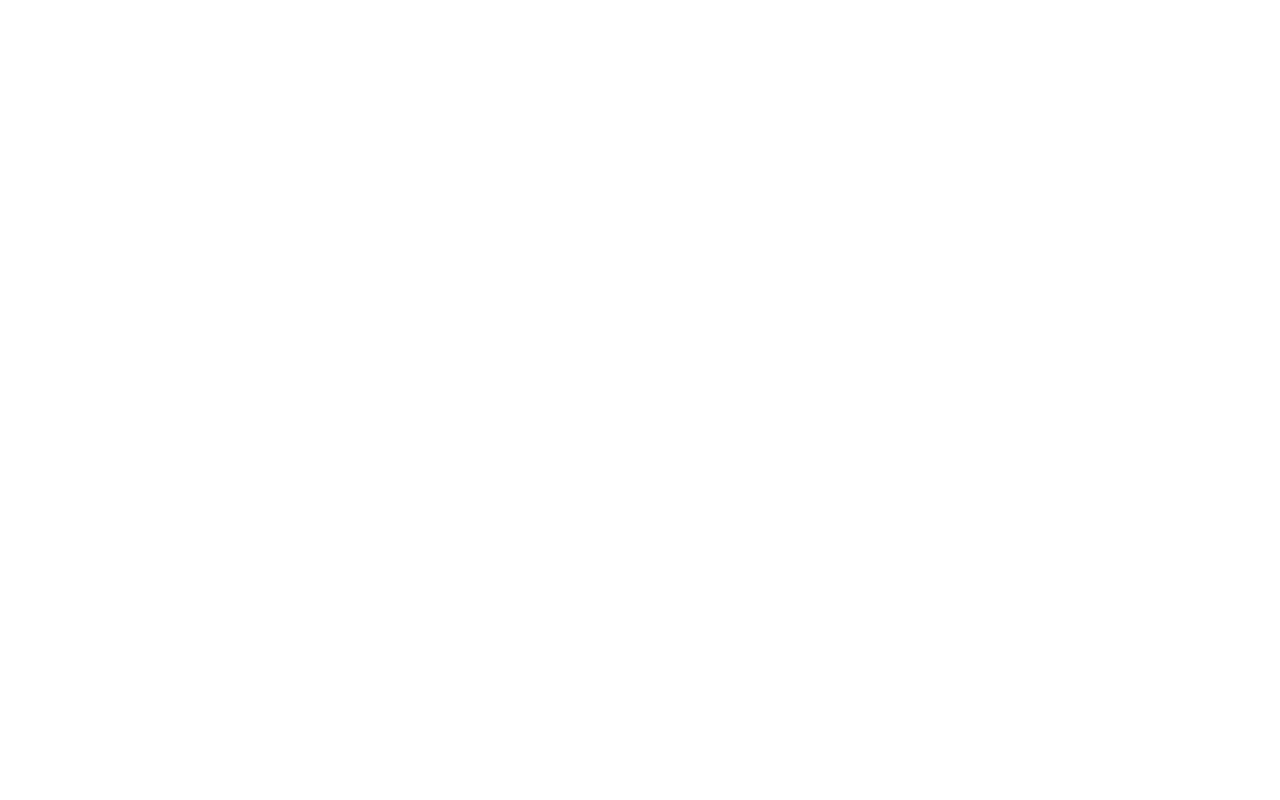
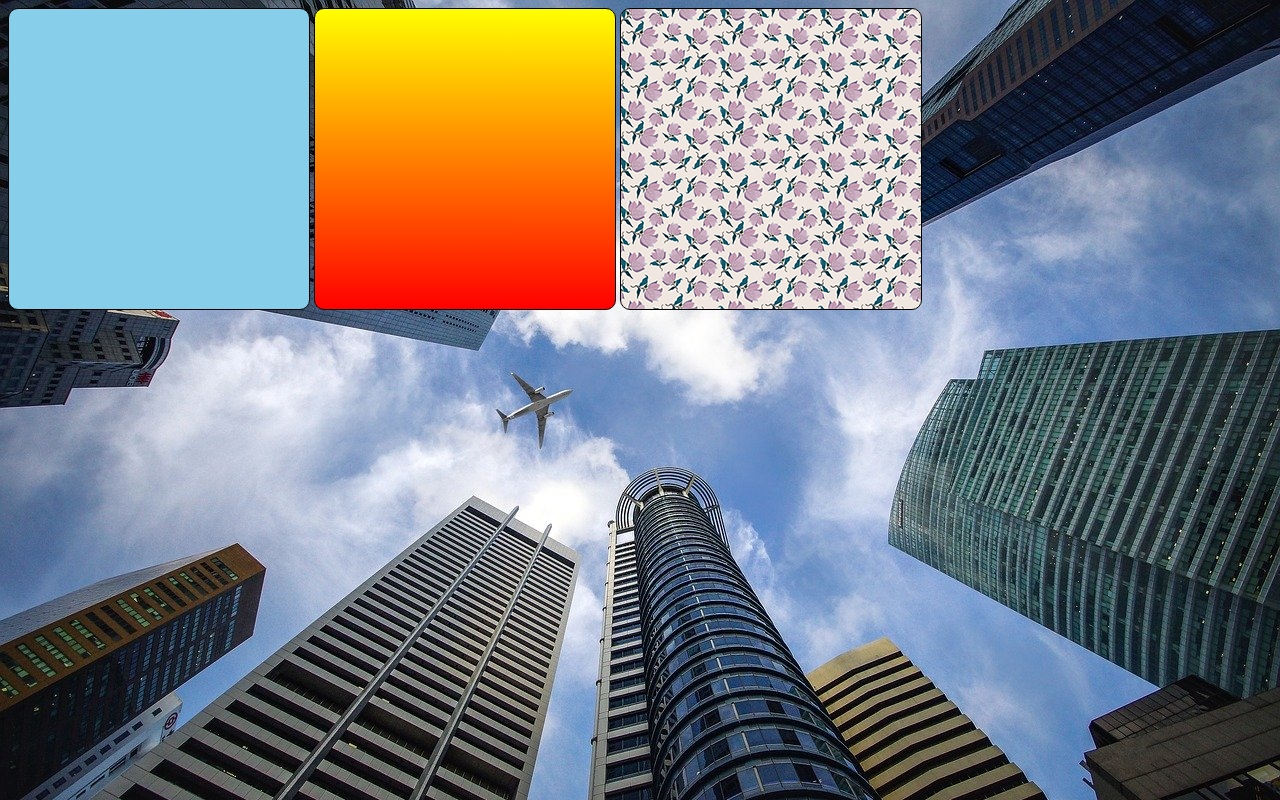
Before and after one commit to rickoji/exercicios, a plain HTML site: page capitulo19/exe01/index.html in a window 1280 px wide. Drawn offline with Linux system fonts and the light colour scheme.

Commit message:
mudando o title

```diff
--- a/capitulo19/exe01/index.html
+++ b/capitulo19/exe01/index.html
@@ -4,9 +4,40 @@
     <meta charset="UTF-8">
     <meta http-equiv="X-UA-Compatible" content="IE=edge">
     <meta name="viewport" content="width=device-width, initial-scale=1.0">
-    <title>Document</title>
+    <title>Teste imagem de fundo</title>
+    <style>
+        body{
+            background-image: url(../imagens/wallpaper002.jpg);
+            background-repeat: no-repeat;
+        }
+        div.quadrado{
+            display: inline-block;
+            border:1px solid black;
+            background-color:lightgray;
+            border-radius: 10px;
+            width: 300px;
+            height:300px;
+        }
+        #q1{
+            background-color:skyblue;
+        }
+        #q2{
+            background-image: linear-gradient(to bottom, yellow,red);
+        }
+        #q3{
+            background-image: url('../imagens/pattern003.png');
+        }
+    </style>
 </head>
 <body>
+    <div class="quadrado" id="q1">
 
+    </div>
+    <div class="quadrado" id="q2">
+
+    </div>
+    <div class="quadrado" id="q3">
+
+    </div>
 </body>
 </html>
```
